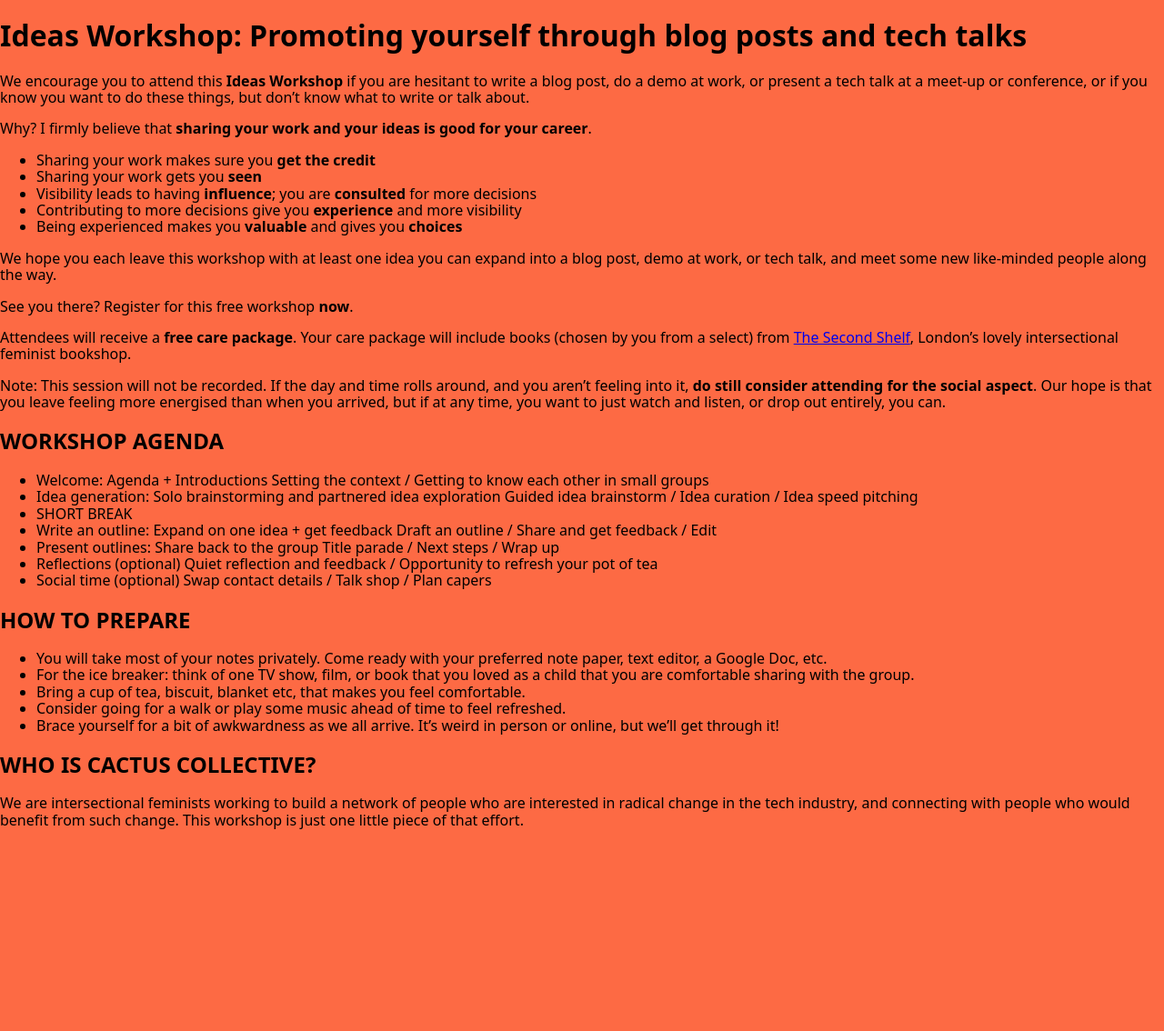
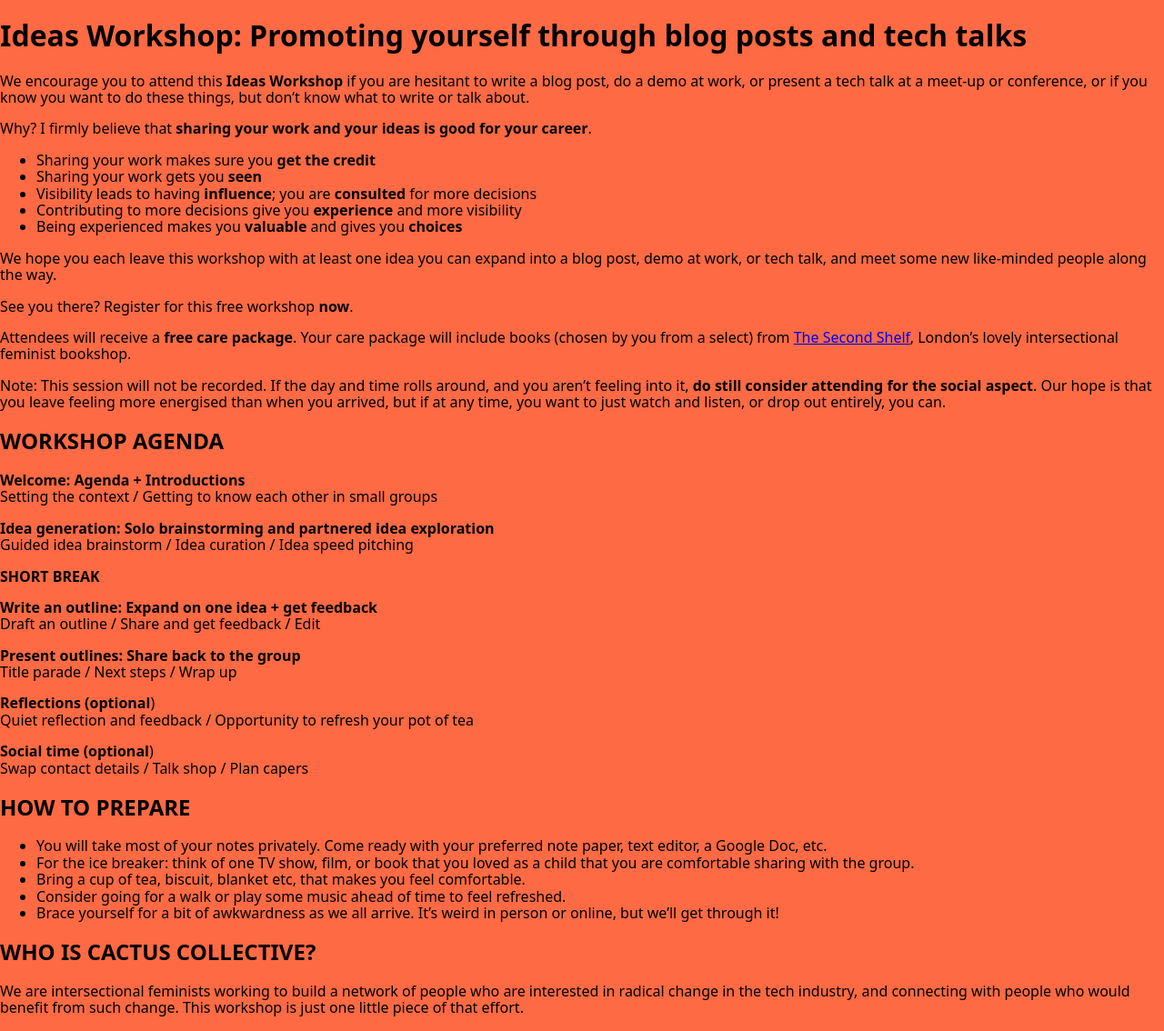
Before and after one commit to cactus-collective/cactus-collective.github.io, a Jekyll site: the page built from ideas-workshop.md, in a window 1280 px wide. Shown: the whole page at 91% size. Built offline with Jekyll 4.4.1, drawn with Linux system fonts in a browser that asks for light colours; some web fonts are replaced; our own code applies the rules of GitHub Pages for plain Markdown files; before the commit the page ends 927 px from its top, so only the background shows below that.

```diff
--- a/ideas-workshop.md
+++ b/ideas-workshop.md
@@ -24,19 +24,25 @@ Note: This session will not be recorded. If the day and time rolls around, and y
 
 ## WORKSHOP AGENDA
 
-* Welcome: Agenda + Introductions
-  Setting the context / Getting to know each other in small groups
-* Idea generation: Solo brainstorming and partnered idea exploration
-  Guided idea brainstorm / Idea curation / Idea speed pitching
-* SHORT BREAK
-* Write an outline: Expand on one idea + get feedback
-  Draft an outline / Share and get feedback / Edit
-* Present outlines: Share back to the group
-  Title parade / Next steps / Wrap up
-* Reflections (optional)
-  Quiet reflection and feedback / Opportunity to refresh your pot of tea
-* Social time (optional)
-  Swap contact details / Talk shop / Plan capers
+**Welcome: Agenda + Introductions**<br>
+Setting the context / Getting to know each other in small groups
+
+**Idea generation: Solo brainstorming and partnered idea exploration**<br>
+Guided idea brainstorm / Idea curation / Idea speed pitching
+
+**SHORT BREAK**
+
+**Write an outline: Expand on one idea + get feedback**<br>
+Draft an outline / Share and get feedback / Edit
+
+**Present outlines: Share back to the group**<br>
+Title parade / Next steps / Wrap up
+
+**Reflections (optional**)<br>
+Quiet reflection and feedback / Opportunity to refresh your pot of tea
+
+**Social time (optional**)<br>
+Swap contact details / Talk shop / Plan capers
 
 ## HOW TO PREPARE
 
```
